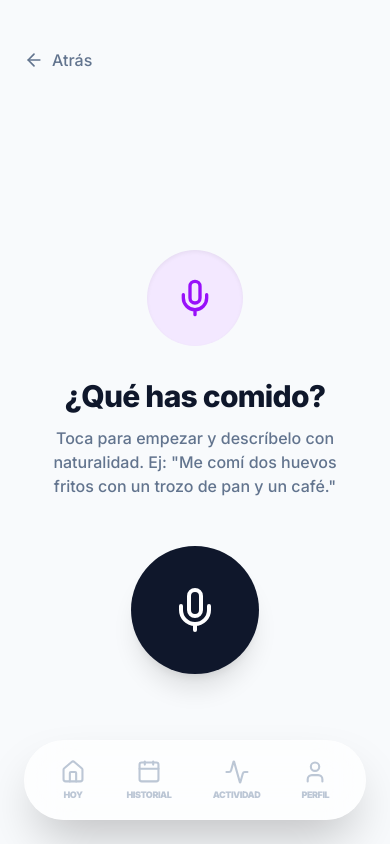
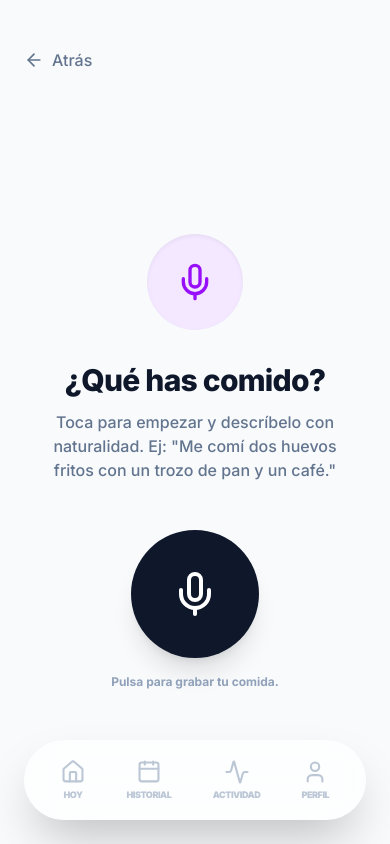
Before and after one commit to Bigotes25/NutrIA, a Next.js app: page /add/audio in a window 390 px wide. Built offline with nearby package versions, Linux system fonts and the light colour scheme.

Commit message:
fix: add iphone audio capture fallback

```diff
--- a/src/app/add/audio/page.tsx
+++ b/src/app/add/audio/page.tsx
@@ -1,9 +1,9 @@
 'use client'
 
-import { useState, useRef } from 'react'
+import { useEffect, useRef, useState } from 'react'
 import { useRouter } from 'next/navigation'
 import Link from 'next/link'
-import { ArrowLeft, Mic, Square, Loader2 } from 'lucide-react'
+import { ArrowLeft, Loader2, Mic, Square, Upload } from 'lucide-react'
 
 const extensionByMimeType: Record<string, string> = {
   'audio/webm': 'webm',
@@ -39,9 +39,18 @@ const getPreferredAudioMimeType = () => {
 export default function AudioAddPage() {
   const [isRecording, setIsRecording] = useState(false)
   const [isProcessing, setIsProcessing] = useState(false)
+  const [prefersNativeCapture, setPrefersNativeCapture] = useState(false)
+  const fileInputRef = useRef<HTMLInputElement | null>(null)
   const mediaRecorderRef = useRef<MediaRecorder | null>(null)
   const chunksRef = useRef<Blob[]>([])
   const router = useRouter()
+
+  useEffect(() => {
+    const hasMediaRecorder = typeof MediaRecorder !== 'undefined'
+    const isIOS = /iPad|iPhone|iPod/.test(window.navigator.userAgent)
+
+    setPrefersNativeCapture(!hasMediaRecorder || isIOS)
+  }, [])
 
   const startRecording = async () => {
     try {
@@ -102,6 +111,18 @@ export default function AudioAddPage() {
     }
   }
 
+  const handleNativeAudioChange = async (event: React.ChangeEvent<HTMLInputElement>) => {
+    const file = event.target.files?.[0]
+
+    if (!file) {
+      return
+    }
+
+    setIsProcessing(true)
+    await processAudio(file)
+    event.target.value = ''
+  }
+
   return (
     <div className="min-h-screen bg-slate-50 p-6 flex flex-col pt-12 items-center text-center">
       <div className="w-full mb-8 flex items-center justify-between">
@@ -119,13 +140,43 @@ export default function AudioAddPage() {
            Toca para empezar y descríbelo con naturalidad. Ej: &quot;Me comí dos huevos fritos con un trozo de pan y un café.&quot;
          </p>
 
+         <input
+           ref={fileInputRef}
+           type="file"
+           accept="audio/*"
+           capture="user"
+           className="hidden"
+           onChange={handleNativeAudioChange}
+         />
+
          {!isProcessing ? (
-           <button
-             onClick={isRecording ? stopRecording : startRecording}
-             className={`w-32 h-32 rounded-full flex items-center justify-center transition-all shadow-xl ${isRecording ? 'bg-red-500 hover:bg-red-400 animate-pulse' : 'bg-slate-900 hover:bg-slate-800 hover:scale-105 active:scale-95'}`}
-           >
-             {isRecording ? <Square className="w-10 h-10 text-white fill-white" /> : <Mic className="w-12 h-12 text-white" />}
-           </button>
+           <div className="flex w-full flex-col items-center gap-4">
+             <button
+               onClick={
+                 prefersNativeCapture
+                   ? () => fileInputRef.current?.click()
+                   : isRecording
+                   ? stopRecording
+                   : startRecording
+               }
+               className={`w-32 h-32 rounded-full flex items-center justify-center transition-all shadow-xl ${isRecording ? 'bg-red-500 hover:bg-red-400 animate-pulse' : 'bg-slate-900 hover:bg-slate-800 hover:scale-105 active:scale-95'}`}
+             >
+               {prefersNativeCapture ? (
+                 <Upload className="w-12 h-12 text-white" />
+               ) : isRecording ? (
+                 <Square className="w-10 h-10 text-white fill-white" />
+               ) : (
+                 <Mic className="w-12 h-12 text-white" />
+               )}
+             </button>
+             <p className="max-w-xs text-xs font-bold text-slate-400">
+               {prefersNativeCapture
+                 ? 'En iPhone usamos la captura nativa para evitar fallos de Safari.'
+                 : isRecording
+                 ? 'Pulsa otra vez para detener la grabacion.'
+                 : 'Pulsa para grabar tu comida.'}
+             </p>
+           </div>
          ) : (
            <div className="flex flex-col items-center text-emerald-600">
              <Loader2 className="w-12 h-12 animate-spin mb-4" />
```
Also changed, not shown: 1 other file (tests, documents, lock files or other folders).
